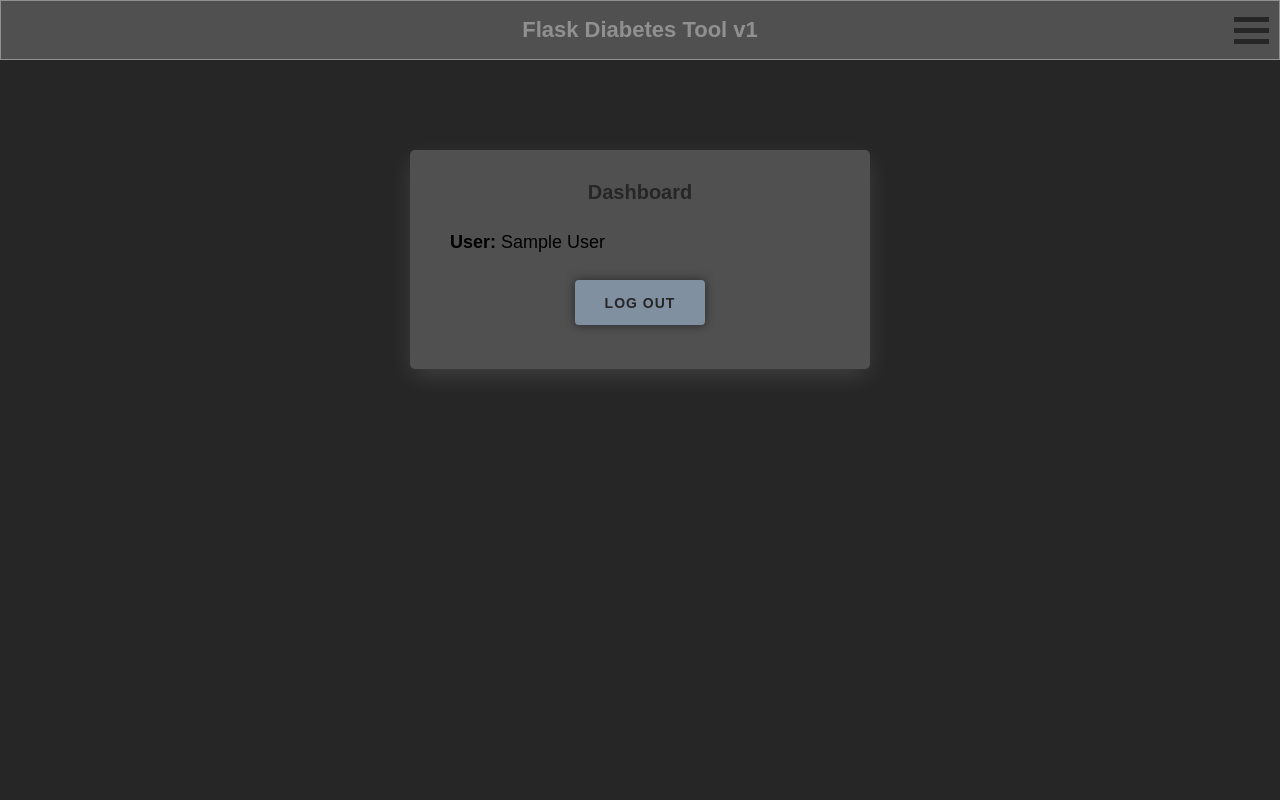
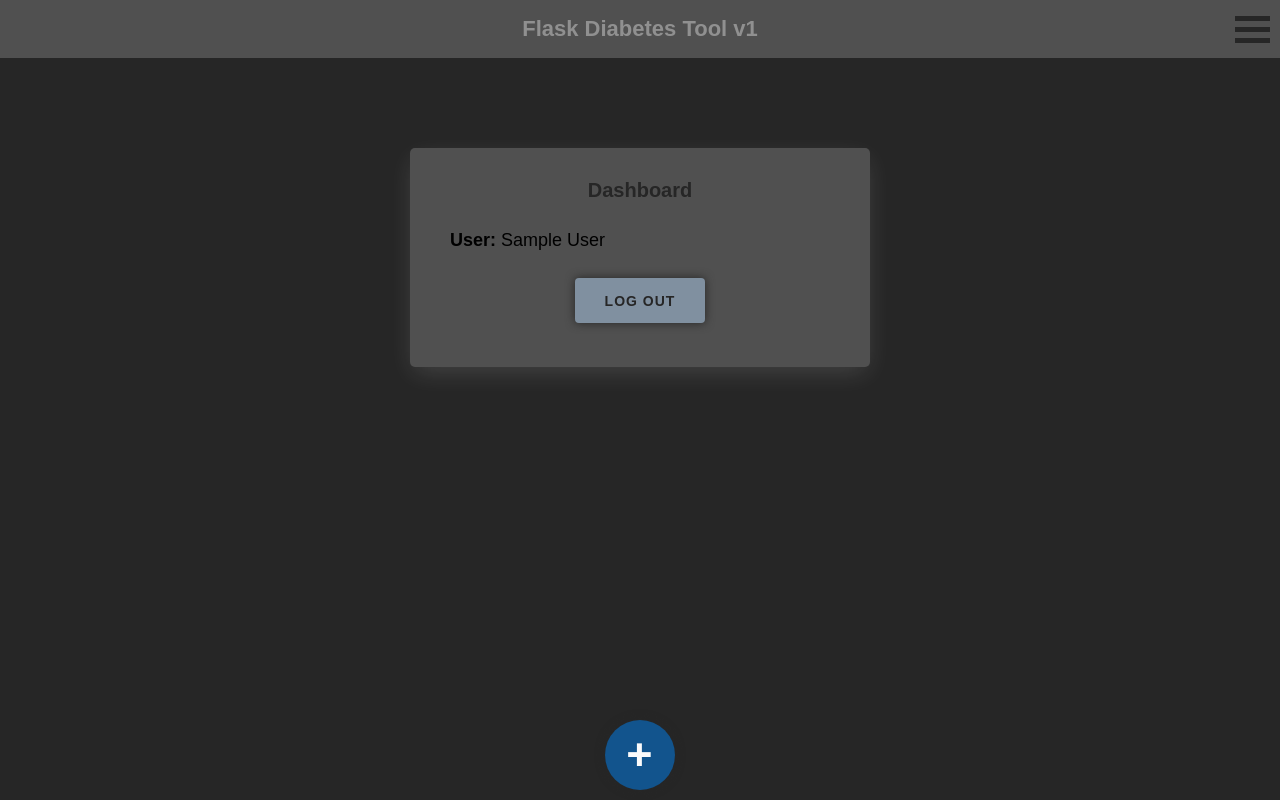
Before and after one commit to eskilwadsholt/diabetes-herokuapp, a Flask app: page /dashboard/ in a window 1280 px wide. Run offline with Flask 2, Linux system fonts and the light colour scheme; the visitor is signed in with stand-in values (Sample User, id 1).

Commit message:
add plus btn

```diff
--- a/app.py
+++ b/app.py
@@ -4,7 +4,7 @@ from pymongo import MongoClient
 
 app = Flask(__name__)
 
-app.secret_key = b'\x13\x8b\x8eF&!{\xcb\xae\x90\x84\x17nI\x80\x9a'
+app.secret_key = "Let us see whether it works to have separate secret keys ... It did!"
 
 # Database
 connection_string = "mongodb+srv://eskil-diabetes:kodenSpass!@diabetes-testdb.47dt3.azure.mongodb.net/<dbname>?retryWrites=true&w=majority"
--- a/static/css/styles.css
+++ b/static/css/styles.css
@@ -193,6 +193,29 @@ input:-webkit-autofill:active  {
   background: var(--secondary-dark);
 }
 
+.btn--plus {
+  position: fixed;
+  display: flex;
+  justify-content: center;
+  align-items: center;
+  left: 50%;
+  bottom: 0;
+  margin-bottom: 10px;
+  width: 70px;
+  height: 70px;
+  border-radius: 50%;
+  padding: 11px;
+  font-size: 45px;
+  font-weight: 600;
+  text-decoration: none;
+  color: var(--almost-white);
+  box-shadow: 0 0 10px var(--almost-black);
+  cursor: pointer;
+  background: var(--primary);
+  transform: translate(-50%);
+  transition: color .15s ease, background-color .15s ease;
+}
+
 input[type=submit] {
   margin: 34px auto 24px;
   display: block;
@@ -208,7 +231,6 @@ input[type=submit] {
   width: 100%;
   padding: 5px 10px;
   background-color: var(--grey-dark);
-  border: 1px solid var(--grey-medium);
 }
 
 .empty-left-container {
--- a/templates/dashboard.html
+++ b/templates/dashboard.html
@@ -12,6 +12,12 @@
             </div>
         </div>
     </div>
+
+    <div class="btn btn--plus">
+        <div>
+            +
+        </div>
+    </div>
 {% endblock %}
 
 {% block scripts %}
```
